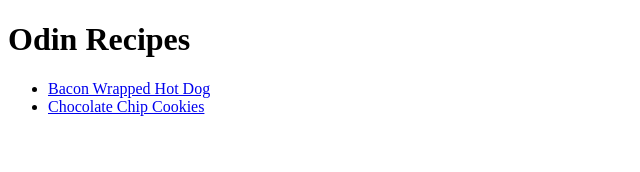
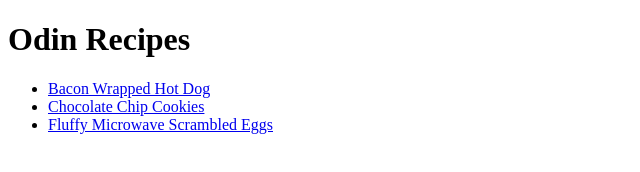
Before and after one commit to jap-source/odin-recipes, a plain HTML site: page index.html in a window 1280 px wide. Shown: the whole page, without its empty margins (0-640 px from the left). Drawn offline with Linux system fonts and the light colour scheme.

Commit message:
Add link to scrambled eggs recipe

```diff
--- a/index.html
+++ b/index.html
@@ -9,6 +9,7 @@
         <ul>
             <li><a href="recipes/bacon-wrapped-hot-dog.html">Bacon Wrapped Hot Dog</a></li>
             <li><a href="recipes/chocolate-chip-cookies.html">Chocolate Chip Cookies</a></li>
+            <li><a href="recipes/scrambled-eggs.html">Fluffy Microwave Scrambled Eggs</a></li>
         </ul>
     </body>
 </html>
```
